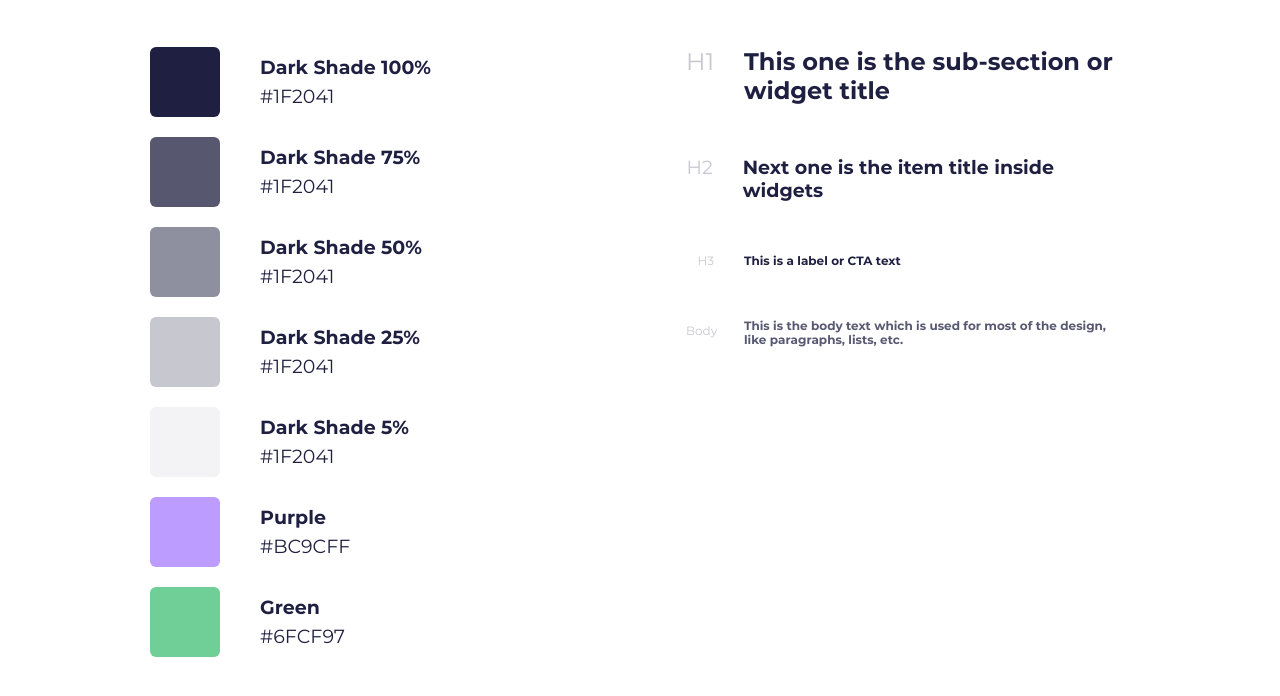
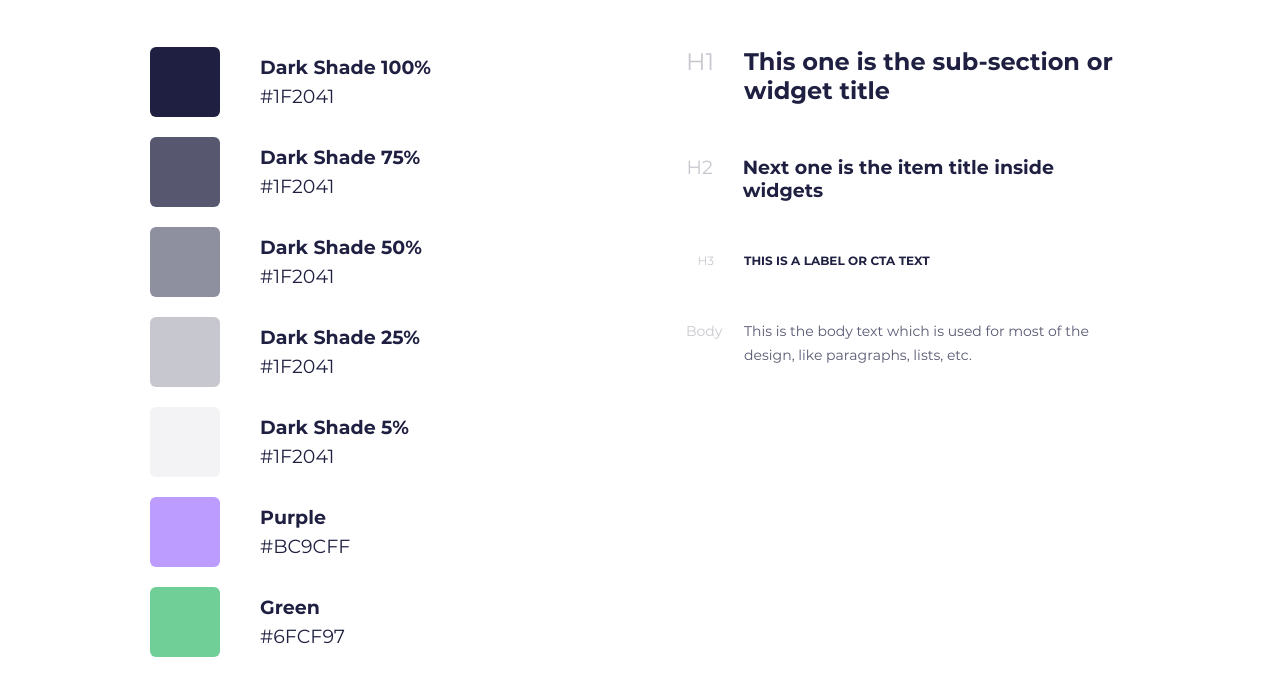
Before and after one commit to Istomin-1/Hotel, a plain HTML site: page index.html in a window 1280 px wide. Shown: the part 100-796 px from the top of the page. Drawn offline with Linux system fonts and the light colour scheme.

Commit message:
Change size page

```diff
--- a/css/style.css
+++ b/css/style.css
@@ -154,12 +154,16 @@ body {
     line-height: 15px;
  }
  .body {
-    font-size: 12px;
+    font-size: 14px;
     line-height: 24px;
  }
  .shadeFont75 {
-    font-size: 12px;
+    font-family: 'Montserrat';
+    font-style: normal;
+    font-weight: 400;
+    font-size: 14px;
     color: rgba(31, 32, 65, 0.75);
+    line-height: 24px;
  }
  .footer {
      height: 78px;
--- a/index.html
+++ b/index.html
@@ -79,7 +79,7 @@
             </div>
             <div class="main__type">
                 <span class="main__type-label h3">H3</span>
-                <span class="main__type-text h3">This is a label or CTA text</span>
+                <span class="main__type-text h3">THIS IS A LABEL OR CTA TEXT</span>
             </div>
             <div class="main__type">
                 <span class="main__type-label body">Body</span>
```
